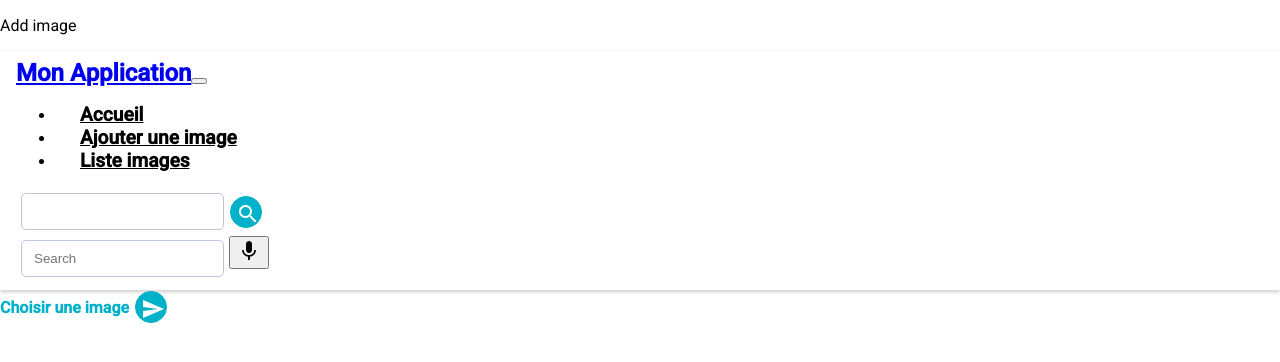
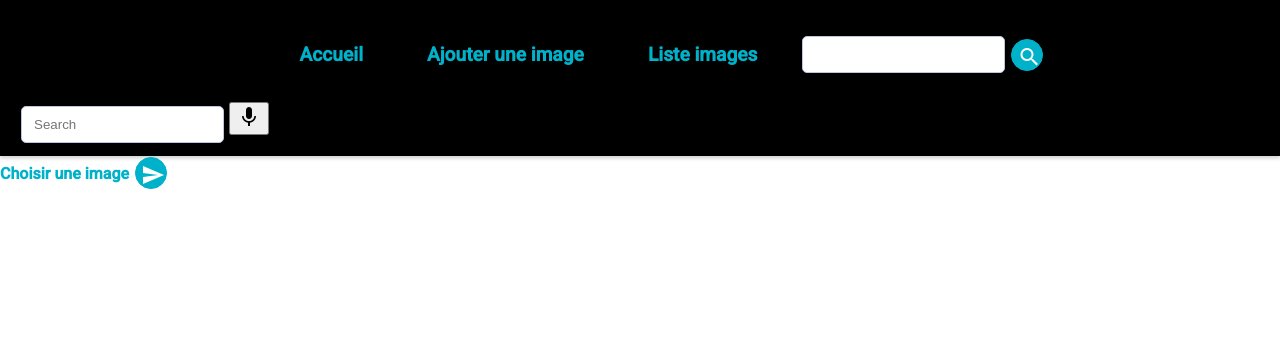
Before and after one commit to juanitoo28/Projet_azure, an Angular app: page /add-image in a window 1280 px wide. Shown: the top 362 px of the page. Built offline with nearby package versions, Linux system fonts and the light colour scheme; no server answers.

Commit message:
Ajout du code html et css d'Ayrton

```diff
--- a/src/app/add-image/add-image.component.html
+++ b/src/app/add-image/add-image.component.html
@@ -1,10 +1,17 @@
-<p>Add image</p>
 <app-header></app-header>
 <div class="send">
     <label for="file" class="label-file">Choisir une image</label>
     <input id="file" class="input-file" type="file" (change)="onFileSelected($event)">
     <div class="icon-send" (click)="onUpload()"><mat-icon>send</mat-icon></div>
   </div>
+
+<!-- <p>Add image</p>
+<app-header></app-header>
+<div class="send">
+    <label for="file" class="label-file">Choisir une image</label>
+    <input id="file" class="input-file" type="file" (change)="onFileSelected($event)">
+    <div class="icon-send" (click)="onUpload()"><mat-icon>send</mat-icon></div>
+  </div> -->
 <!-- <div class="d-flex justify-content-center mb-3">
     <input type="file" (change)="onFileSelected($event)" />
     <button class="btn btn-success ms-3" (click)="onUpload()">Uploader</button>
--- a/src/app/app.component.scss
+++ b/src/app/app.component.scss
@@ -1,3 +1,6 @@
+body{
+  background-color: black;
+}
 .carousel-container {
   overflow-x: auto;
   white-space: nowrap;
--- a/src/app/header/header.component.html
+++ b/src/app/header/header.component.html
@@ -1,4 +1,4 @@
-<nav class="navbar navbar-expand-lg">
+<!-- <nav class="navbar navbar-expand-lg">
     <div class="container-fluid">
       <a class="navbar-brand" routerLink="/">Mon Application</a>
       <button
@@ -42,3 +42,38 @@
       </button>
     </div>
   </nav>
+   -->
+
+   <nav class="navbar navbar-expand-lg">
+    <div class="container-fluid">
+        <span class="navbar-toggler-icon"></span>
+      <div class="collapse navbar-collapse justify-content-end" id="navbarNav">
+        <ul class="navbar-nav">
+          <li class="nav-item">
+            <h3 class="nav-link" routerLink="/">Accueil</h3>
+          </li>
+          <li class="nav-item">
+            <h3 class="nav-link" routerLink="/add-image">Ajouter une image</h3>
+          </li>
+          <li class="nav-item">
+            <h3 class="nav-link" routerLink="/app-liste-images">Liste images</h3>
+          </li>
+        </ul>
+      </div>
+      <div class="search">
+        <input type="text" (keyup)="filterImages($event)">
+        <div class="icon-search">
+          <mat-icon>search</mat-icon>
+        </div>
+      </div>
+    </div>
+    <input
+        #inputElement
+        (keyup)="filterImages($event)"
+        type="text"
+        placeholder="Search"
+      />
+      <button mat-icon-button (click)="startListening()">
+        <mat-icon>mic</mat-icon>
+      </button>
+  </nav>
--- a/src/app/header/header.component.scss
+++ b/src/app/header/header.component.scss
@@ -1,5 +1,5 @@
 nav {
-    background-color: #fff;
+  background-color: black;
   box-shadow: 0 2px 4px rgba(0, 0, 0, 0.2);
   padding: 0.5rem 1rem;
 
@@ -9,15 +9,24 @@ nav {
   }
 
   .nav-link {
-      color: #000;
+    color: #00b1ca;
     font-size: 1.2rem;
     font-weight: bold;
     margin-left: 1.5rem;
     margin-right: 1.5rem;
 
     &:hover {
-        color: #007bff;
+      color: #FFF;
+      cursor: pointer;
     }
+  }
+  ul{
+    display: flex;
+    list-style:none;
+  };
+  .container-fluid{
+    display: flex;
+    justify-content: center;
   }
 
   .navbar-collapse {
--- a/src/app/home/home.component.html
+++ b/src/app/home/home.component.html
@@ -1,4 +1,23 @@
-<p>HOME</p>
+<app-header></app-header>
+
+<div class="carousel-container">
+  <div class="carousel" *ngFor="let image of images">
+    <div class="image-container">
+      <img *ngIf="image && image.url" [src]="image.url" alt="Image"
+        (click)="openModal(image)"
+        [alt]="image"
+        class="image"
+      />
+      <div class="image-info">
+        <div class="download-button">
+          <mat-icon (click)="onDownload(image.name)">arrow_drop_down_circle</mat-icon>
+        </div>
+      </div>
+    </div>
+  </div>
+</div>
+
+<!-- <p>HOME</p>
 
 <app-header></app-header>
 
@@ -18,15 +37,13 @@
         <div class="image-tags">
           <h5 class="image-title">Tags :</h5>
           <span *ngFor="let tag of image.tags" class="tag">{{ tag }}</span>
-
-          <!-- <h5 class="tag">Tags : {{ image.tags }}</h5> -->
         </div>
         <button class="" (click)="onDownload(image.name)">
           Télécharger
         </button>
       </div>
     </div>
-  </div>
+  </div> -->
 
 
 <!-- <div class="container mt-4">
--- a/src/app/home/home.component.scss
+++ b/src/app/home/home.component.scss
@@ -1,24 +1,62 @@
+body{
+  background-color: black;
+}
 .carousel-container {
-    overflow-x: auto;
-    white-space: nowrap;
-    padding: 1rem;
-    margin: 0;
+  overflow-x: auto;
+  justify-content: space-around;
+  padding: 1rem;
+  display: flex;
+  flex-wrap: wrap;
+  background-color: black;
   }
 
   .carousel {
-    display: inline-block;
     max-width: 550px; // Ajustez la taille maximale des images ici
     margin-right: 1rem;
   }
+
+  .image{
+    border-radius: 20px;
+  }
+
   .image-container {
     display: flex;
     justify-content: center;
     position: relative;
     width: 100%;
-    height: 200px; /* Modifier la hauteur des images en fonction de vos préférences */
-    overflow: hidden;
+    height: 200px;
+    // overflow: hidden;
+    cursor: pointer;
+    margin: 20px;
+
+    img {
+      transition: transform 0.2s ease-out;
+    }
+
+    &:hover img {
+      transform: scale(1.05);
+    }
+
+    .image-info {
+      // position: absolute;
+      // bottom: 0;
+      // left: 0;
+      // right: 0;
+      // background-color: rgba(0, 0, 0, 0);
+      // color: white;
+      // padding: 1rem;
+      // transform: translateY(100%);
+      // transition: transform 0.2s ease-out;
+
+      button {
+        margin-top: 0.5rem;
+      }
+    }
+
+    &:hover .image-info {
+      transform: translateY(0);
+    }
   }
-
 
   .img {
     position: absolute;
@@ -30,19 +68,8 @@
     transition: all 0.3s;
   }
 
-  .image-info {
-    padding: 0.5rem;
-    display: flex;
-    flex-direction: column;
-    justify-content: center;
-    align-items: center;
-    padding: 0.5rem;
-    text-align: center;
-    align-self: flex-end;
-  }
-
   .image-title {
-    color: #000;
+    color: #fff;
     word-wrap: break-word; // Permet le retour à la ligne pour les titres longs
     text-align: center;
     margin-bottom: 0.5rem;
@@ -59,12 +86,17 @@
     cursor: pointer;
     color: #fff;
   }
+  .download-button{
+    mat-icon{
+      margin: auto;
+    }
+  }
 
 
   .header{
     align-items: center;
     display: flex;
-    justify-content: space-around;
+    justify-content: space-between;
   }
   .label-file {
     cursor: pointer;
@@ -159,12 +191,13 @@ h3{
   flex-wrap: wrap;
   justify-content: center;
   margin-bottom: 0.5rem;
+  align-items: center;
 
   .tag {
-    background-color: #007bff;
+    background-color: #00b1ca;
     color: #fff;
     padding: 0.2rem 0.5rem;
-    border-radius: 10px;
+    border-radius: 20px;
     margin-right: 0.5rem;
     margin-bottom: 0.5rem;
   }
```
Lines whose indentation alone changed are shown as unchanged.
